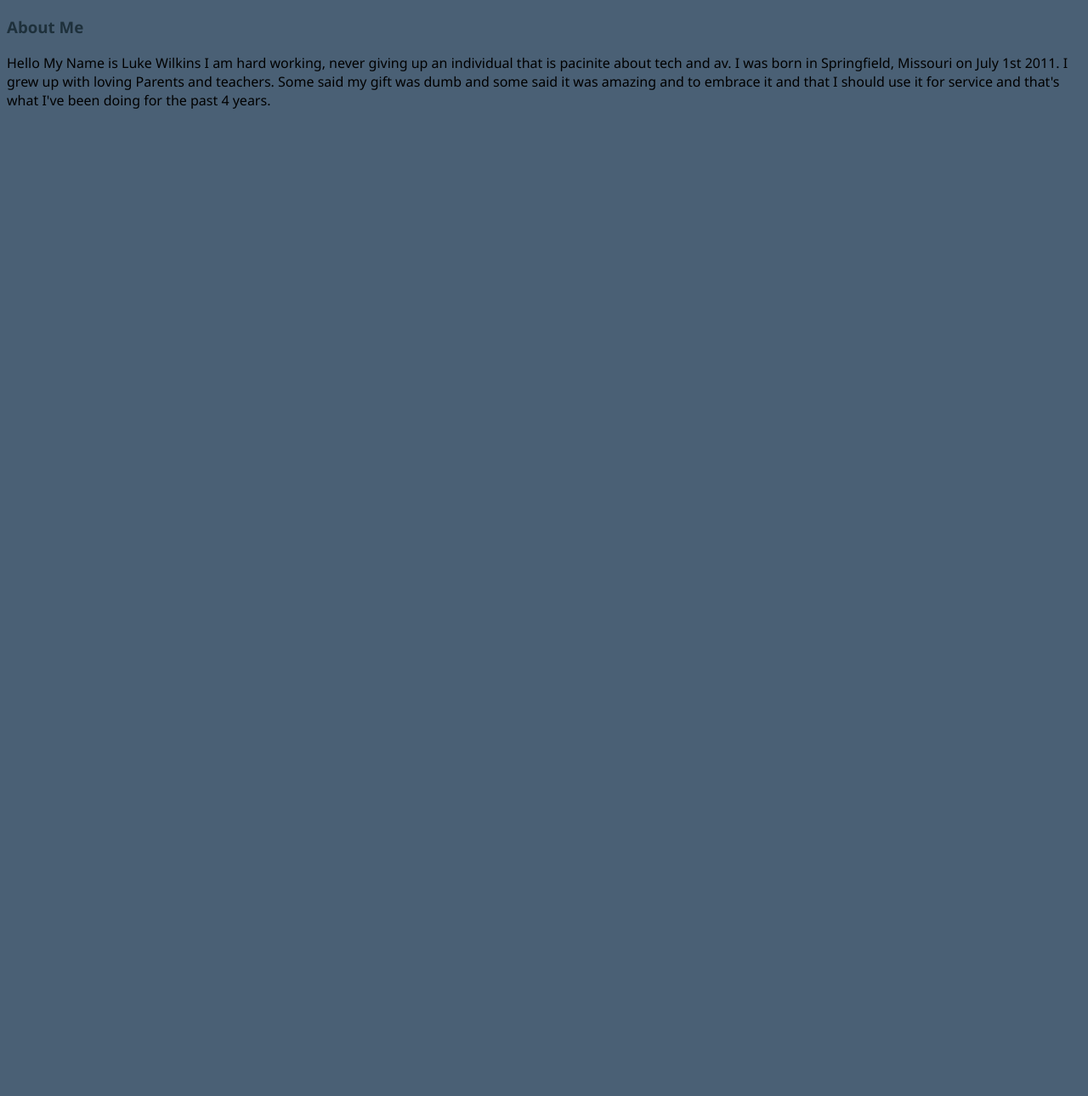
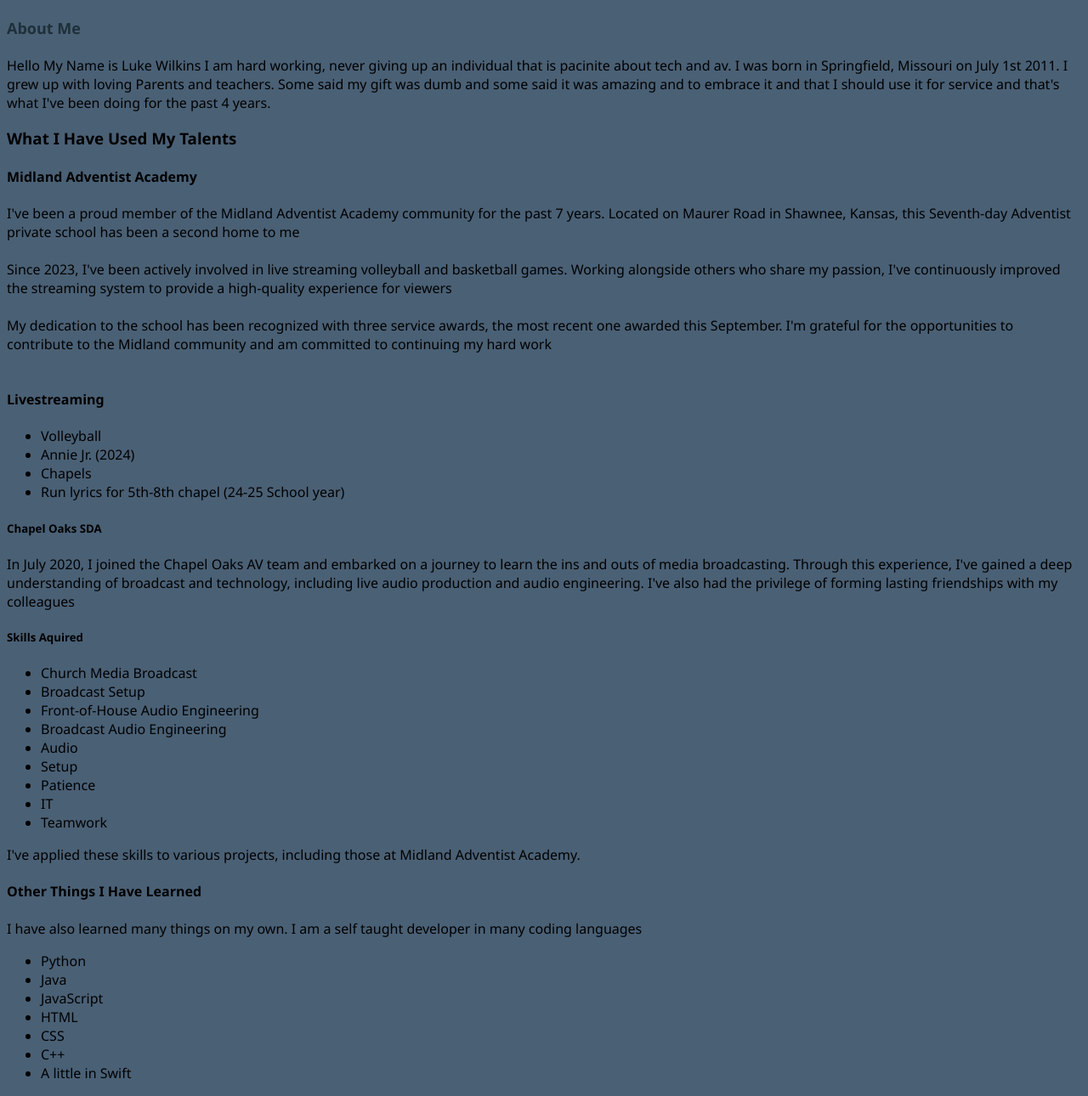
Before and after one commit to Shadowscar10627/Shadowscar10627.github.io, a plain HTML site: page index.html in a window 1280 px wide. Shown: the part 67-1357 px from the top of the page at 85% size. Before the commit the page ends 800 px from the top, so only its background shows below. Drawn offline with Linux system fonts and the light colour scheme.

Commit message:
Added in Midland section, Chapel Oaks section, and coding section

```diff
--- a/index.html
+++ b/index.html
@@ -8,5 +8,52 @@
         <h1 class="title">Luke Wilkins' Protfolio</h1>
         <h3 class="About_Me">About Me</h3>
         <p class="About_Me_p">Hello My Name is Luke Wilkins I am hard working, never giving up an individual that is pacinite about tech and av. I was born in Springfield, Missouri on July 1st 2011. I grew up with loving Parents and teachers. Some said my gift was dumb and some said it was amazing and to embrace it and that I should use it for service and that's what I've been doing for the past 4 years.</p>
+        <h3 class="WIHUMT">What I Have Used My Talents</h3>
+        <h4 class="Midland">Midland Adventist Academy </h4>
+        <p class="Midland_p">I've been a proud member of the Midland Adventist Academy community for the past 7 years.
+            Located on Maurer Road in Shawnee, Kansas, this Seventh-day Adventist private school has
+            been a second home to me <br><br>
+            Since 2023, I've been actively involved in live streaming volleyball and basketball games.
+            Working alongside others who share my passion, I've continuously improved the streaming
+            system to provide a high-quality experience for viewers <br><br> My dedication to the school has been recognized with three service awards, the most recent
+            one awarded this September. I'm grateful for the opportunities to contribute to the Midland
+            community and am committed to continuing my hard work <br><br></p>
+            <h4 class="Livestreaming">Livestreaming</h4>
+            <ul>
+                <li>Volleyball</li>
+                <li>Annie Jr. (2024)</li>
+                <li>Chapels</li>
+                <li>Run lyrics for 5th-8th chapel (24-25 School year)</li>
+            </ul>
+        <h5 class="Chapel_Oaks">Chapel Oaks SDA</h5>
+        <p class="Chapel_Oaks_p">In July 2020, I joined the Chapel Oaks AV team and embarked on a journey to learn the ins and
+            outs of media broadcasting. Through this experience, I've gained a deep understanding of
+            broadcast and technology, including live audio production and audio engineering. I've also had
+            the privilege of forming lasting friendships with my colleagues</p>
+        <h5 class="Chapel_Oaks_Skills">Skills Aquired</h5>
+        <ul class="Chapel_Oaks_Skills_ul">
+            <li>Church Media Broadcast</li>
+            <li>Broadcast Setup</li>
+            <li>Front-of-House Audio Engineering</li>
+            <li>Broadcast Audio Engineering</li>
+            <li>Audio</li>
+            <li>Setup</li>
+            <li>Patience</li>
+            <li>IT</li>
+            <li>Teamwork</li>
+        </ul>
+        <p class="Chapel_Oaks_p">I've applied these skills to various projects, including those at Midland Adventist Academy.</p>
+        <h4 class="OTIHL">Other Things I Have Learned</h4>
+        <p>I have also learned many things on my own. I am a self taught developer in many coding
+            languages</p>
+        <ul class="Coding_Languages">
+            <li>Python</li>
+            <li>Java</li>
+            <li>JavaScript</li>
+            <li>HTML</li>
+            <li>CSS</li>
+            <li>C++</li>
+            <li>A little in Swift</li>
+        </ul>
     </body>
 </html>
--- a/style.css
+++ b/style.css
@@ -6,5 +6,7 @@
     color: #0c1d2e;
 }
 .About_Me{
-    color: #1e303b;
+    color: #1e303a;
+    font-size: 18px;
+    line-height: 1.6;
 }
```
